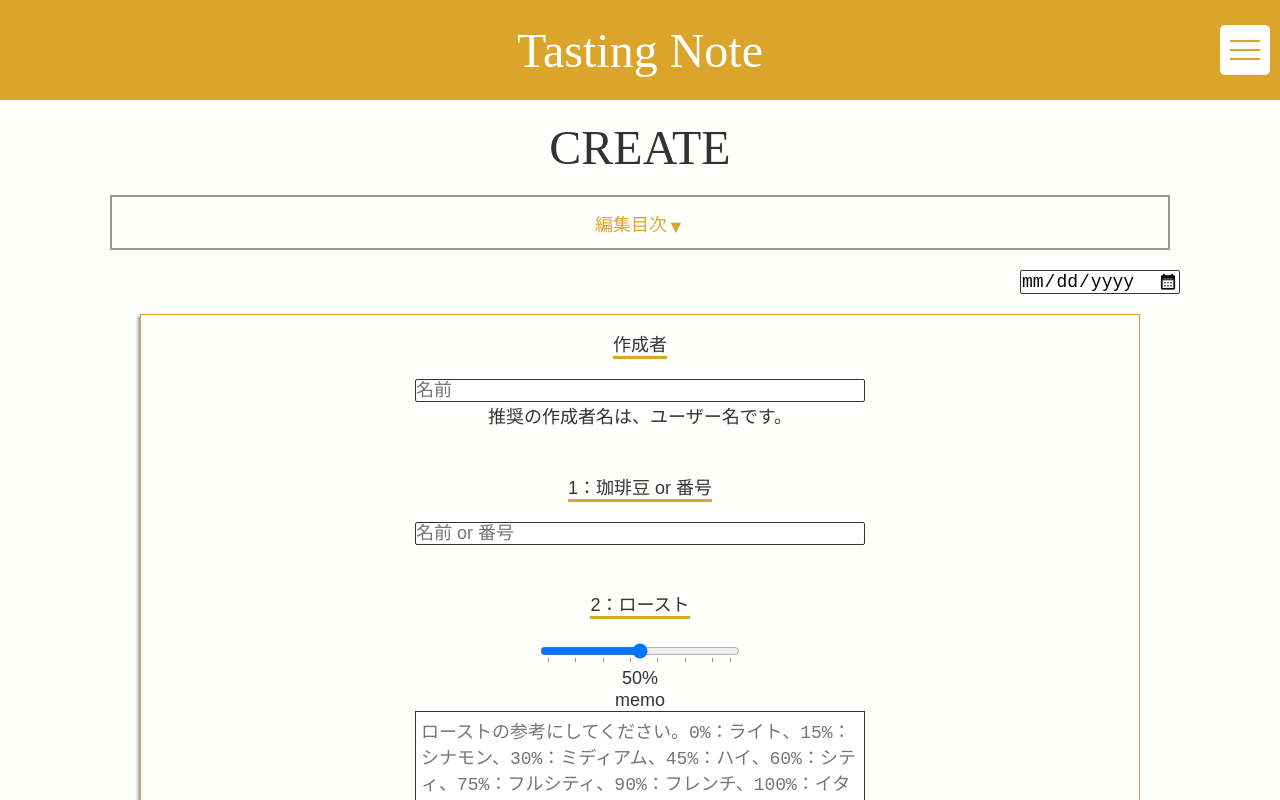
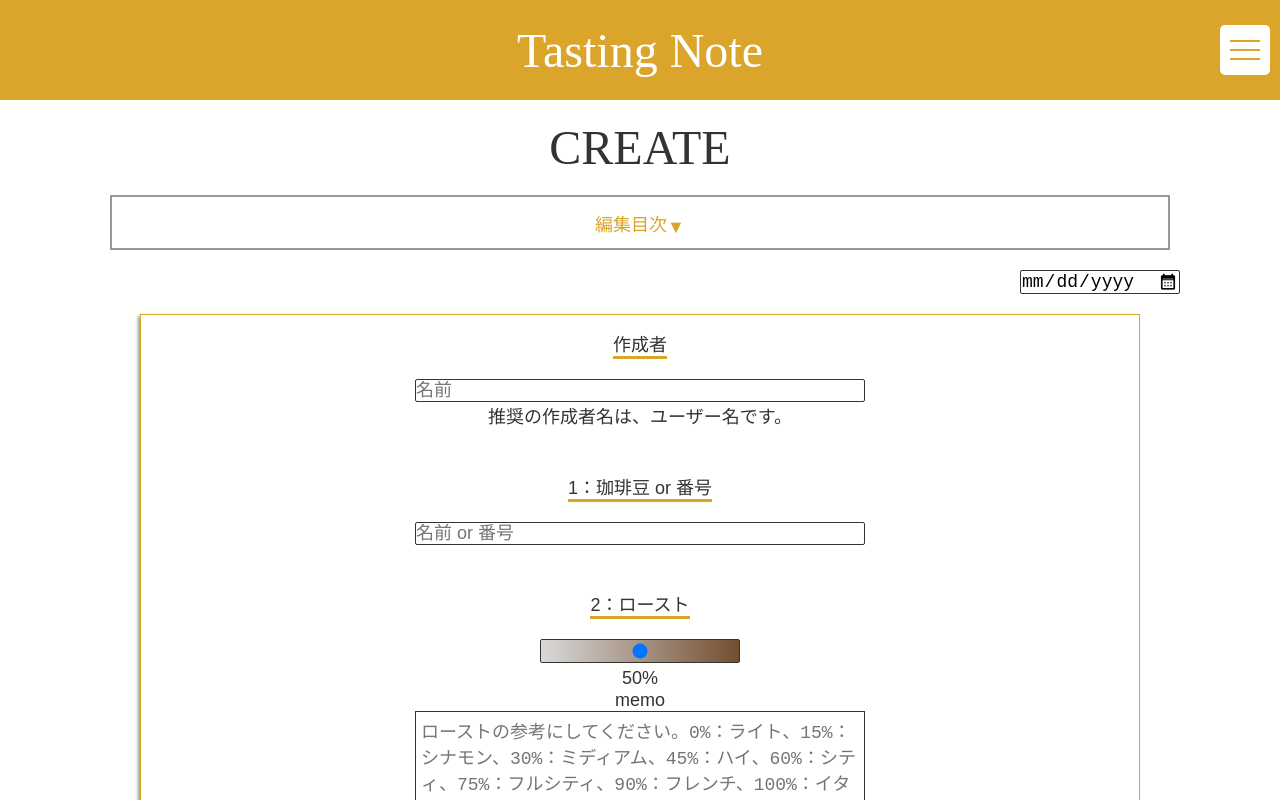
Before and after one commit to akiran1sei/tasting_note, a Next.js app: page /beans/create in a window 1280 px wide. Shown: the top 800 px of the page. Built offline with nearby package versions, Linux system fonts and the light colour scheme; a web font is replaced by a local one.

Commit message:
Update Home.module.css
inputの色変更

```diff
--- a/styles/Home.module.css
+++ b/styles/Home.module.css
@@ -756,6 +756,9 @@ delete_popup
 } */
 .edit_input_range {
   width: 200px;
+  -webkit-appearance: none;
+    appearance: none;
+    background: var(--color-linear-gradient-linear);
 }
 
 /*
```
